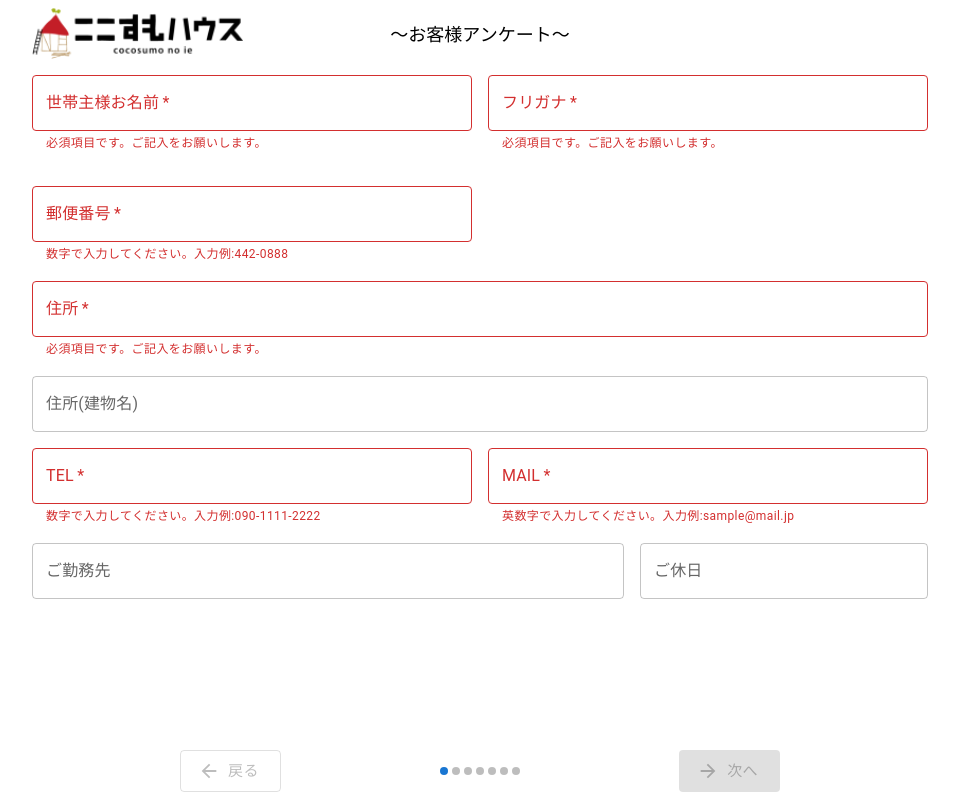
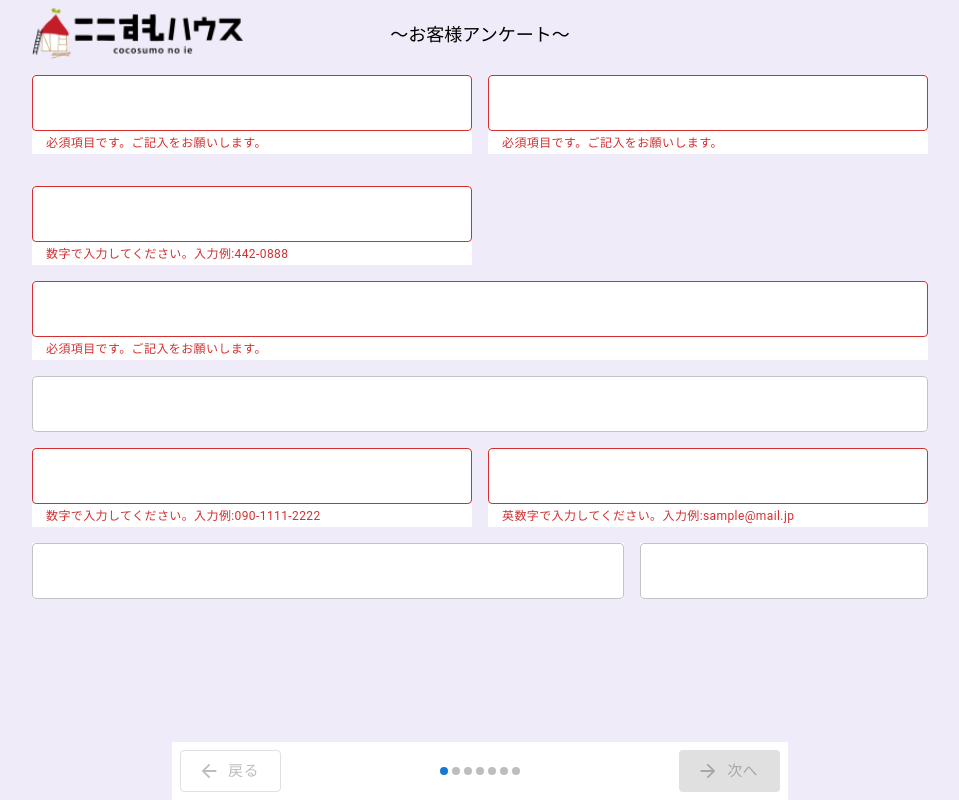
Before and after one commit to RPA02coco/cocoEnquete, a React (Create React App) app: page / in a window 1280 px wide. Shown: the whole page, without its empty margins (160-1119 px from the left). Built offline with nearby package versions, Linux system fonts and the light colour scheme.

Commit message:
見栄えの修正

```diff
--- a/src/compornents/Box/ErrorMessage.jsx
+++ /dev/null
@@ -1,23 +0,0 @@
-import PropTypes from 'prop-types';
-import { Box } from '@mui/material';
-
-const ErrorMessage = ({ Sentence }) => {
-  return (
-    <Box
-      sx={{
-        flexGrow: 1
-        , width: { sm: `calc(100% - 8px)` }
-        , color: 'red'
-        , fontSize: '8px'
-      }}
-    >
-      {Sentence}
-    </Box>
-  )
-}
-
-ErrorMessage.propTypes = {
-  Sentence: PropTypes.string,
-};
-
-export default ErrorMessage;
--- a/src/compornents/Button/NextButton.jsx
+++ b/src/compornents/Button/NextButton.jsx
@@ -1,7 +1,6 @@
 import PropTypes from 'prop-types';
 import { Button } from '@mui/material';
 import ArrowForwardIcon from '@mui/icons-material/ArrowForward';
-import ErrorMessage from '../Box/ErrorMessage';
 
 const NextButton = ({ onClick, disabled }) => {
   return (
--- a/src/compornents/Input/Pulldown.jsx
+++ b/src/compornents/Input/Pulldown.jsx
@@ -13,6 +13,7 @@ export const Pulldown = ({ tgtName, tgtArray, tgtLabel, onChange, form }) => {
           name={tgtName}
           label={tgtLabel}
           onChange={onChange}
+          sx={{ backgroundColor: '#ffffff' }}
         >
           {tgtArray.map((item) => {
             return <MenuItem value={item} key={`key_${tgtName}${item}`}>{item}</MenuItem>
@@ -43,6 +44,7 @@ export const PulldownObj = ({ tgtName, tgtObj, tgtLabel, onChange, form }) => {
           name={tgtName}
           label={tgtLabel}
           onChange={onChange}
+          sx={{ backgroundColor: '#ffffff' }}
         >
           {Object.keys(tgtObj).map((item) => {
             return <MenuItem value={item} key={`key_${tgtName}${item}`}>{item}</MenuItem>
--- a/src/compornents/Input/TextBox.jsx
+++ b/src/compornents/Input/TextBox.jsx
@@ -11,7 +11,9 @@ export const TextBox = ({ tgtName, tgtLabel, form, onChange, required }) => {
       name={tgtName}
       error={form[tgtName].valueError}
       helperText={form[tgtName].valueError && form[tgtName].errorText}
-      onChange={onChange} />
+      onChange={onChange}
+      sx={{ backgroundColor: '#ffffff' }}
+    />
   )
 }
 
@@ -34,6 +36,7 @@ export const TBwithUnit = ({ tgtName, tgtLabel, form, onChange, required, unit }
       error={form[tgtName].valueError}
       helperText={form[tgtName].valueError && form[tgtName].errorText}
       onChange={onChange}
+      sx={{ backgroundColor: '#ffffff' }}
       InputProps={{
         endAdornment: (
           <InputAdornment position="start">
@@ -41,7 +44,7 @@ export const TBwithUnit = ({ tgtName, tgtLabel, form, onChange, required, unit }
           </InputAdornment>
         ),
       }}
-       />
+    />
   )
 }
 
--- a/src/compornents/content/BasicInformation.jsx
+++ b/src/compornents/content/BasicInformation.jsx
@@ -9,28 +9,38 @@ import nullJudge from '../../helpers/nullJudgement';
 import { TextBox } from '../Input/TextBox';
 
 const BasicInformation = ({ form, setForm }) => {
-  const changeHandler = (name) => (value) => {
+  const changeHandler = (name) => {
+    console.log('[Change]', name, 'valueError', form[name].valueError);
+    if (form[name].valueError) {
+      BlurHandler(name);
+    }
+  }
+
+  const BlurHandler = (name) => (value) => {
+    console.log('[Blur]', name, 'valueError', form[name].valueError, value);
     let errFlg = false;
     setForm((prev) => {
       errFlg = errorJudgement(name, value);
       return {
         ...prev, [name]: {
           ...prev[name],
+          touch: true,
           value: nullJudge(form, name, value),
           valueError: errFlg,
         },
       };
     });
   };
-  // console.log(form);
+
+  console.log(form);
 
   return (
     <Grid container spacing={2}>
       <Grid item xs={12} md={6}>
-        <TextBox tgtName='fullname' tgtLabel='世帯主様お名前' form={form} onChange={changeHandler('fullname')} required={true} />
+        <TextBox tgtName='fullname' form={form} onChange={changeHandler('fullname')} onBlur={BlurHandler('fullname')} required={true} />
       </Grid>
       <Grid item xs={12} md={6}>
-        <TextBox tgtName='furigana' tgtLabel='フリガナ' form={form} onChange={changeHandler('furigana')} required={true} />
+        <TextBox tgtName='furigana' form={form} onChange={changeHandler('furigana')} onBlur={BlurHandler('furigana')} required={true} />
       </Grid>
       <Grid item xs={12} md={12}>
         <LocalizationProvider dateAdapter={AdapterDateFns} locale={ja}>
@@ -41,31 +51,32 @@ const BasicInformation = ({ form, setForm }) => {
             mask="____年__月__日"
             inputFormat="yyyy年MM月dd日"
             views={['year', 'month', 'day']}
-            onChange={changeHandler('birthday')}
+            onChange={BlurHandler('birthday')}
+            sx={{ backgroundColor: '#ffffff' }}
             renderInput={(params) => <TextField {...params} />}
           />
         </LocalizationProvider>
       </Grid>
       <Grid item xs={8} md={6}>
-        <TextBox tgtName='postCode' tgtLabel='郵便番号' form={form} onChange={changeHandler('postCode')} required={true} />
+        <TextBox tgtName='postCode' form={form} onChange={changeHandler('postCode')} onBlur={BlurHandler('postCode')} required={true} />
       </Grid>
       <Grid item xs={12} md={12}>
-        <TextBox tgtName='address' tgtLabel='住所' form={form} onChange={changeHandler('address')} required={true} />
+        <TextBox tgtName='address' form={form} onChange={changeHandler('address')} onBlur={BlurHandler('address')} required={true} />
       </Grid>
       <Grid item xs={12} md={12}>
-        <TextBox tgtName='address2' tgtLabel='住所(建物名)' form={form} onChange={changeHandler('address2')} required={false} />
+        <TextBox tgtName='address2' form={form} onChange={changeHandler('address2')} onBlur={BlurHandler('address2')} required={false} />
       </Grid>
       <Grid item xs={12} md={6}>
-        <TextBox tgtName='tel' tgtLabel='TEL' form={form} onChange={changeHandler('tel')} required={true} />
+        <TextBox tgtName='tel' form={form} onChange={changeHandler('tel')} onBlur={BlurHandler('tel')} required={true} />
       </Grid>
       <Grid item xs={12} md={6}>
-        <TextBox tgtName='mail' tgtLabel='MAIL' form={form} onChange={changeHandler('mail')} required={true} />
+        <TextBox tgtName='mail' form={form} onChange={changeHandler('mail')} onBlur={BlurHandler('mail')} required={true} />
       </Grid>
       <Grid item xs={12} md={8}>
-        <TextBox tgtName='workPlace' tgtLabel='ご勤務先' form={form} onChange={changeHandler('workPlace')} required={false} />
+        <TextBox tgtName='workPlace' form={form} onChange={changeHandler('workPlace')} onBlur={BlurHandler('workPlace')} required={false} />
       </Grid>
       <Grid item xs={12} md={4}>
-        <TextBox tgtName='holiday' tgtLabel='ご休日' form={form} onChange={changeHandler('holiday')} required={false} />
+        <TextBox tgtName='holiday' form={form} onChange={changeHandler('holiday')} onBlur={BlurHandler('holiday')} required={false} />
       </Grid>
     </Grid>
   );
--- a/src/constantDefinition/formInit.js
+++ b/src/constantDefinition/formInit.js
@@ -1,15 +1,15 @@
 import format from 'date-fns/format';
 
 export const formInit = {
-  fullname: { label: '名前', value: '', pageNum: 0, touch: false, valueError: true, errorText: '必須項目です。ご記入をお願いします。' },
-  furigana: { label: 'フリガナ', value: '', pageNum: 0, touch: false, valueError: true, errorText: '必須項目です。ご記入をお願いします。' },
+  fullname: { label: '【必須】世帯主様お名前', value: '', pageNum: 0, touch: false, valueError: true, errorText: '必須項目です。ご記入をお願いします。' },
+  furigana: { label: '【必須】フリガナ', value: '', pageNum: 0, touch: false, valueError: true, errorText: '必須項目です。ご記入をお願いします。' },
   dateEntered: { label: '記入日', value: format(new Date(), "yyyy-MM-dd'T'HH:mm:00'Z'") },
   birthday: { label: '誕生日', value: '', pageNum: 0, touch: false, valueError: true, errorText: '必須項目です。ご記入をお願いします。' },
-  postCode: { label: '郵便番号', value: '', pageNum: 0, touch: false, valueError: true, errorText: '数字で入力してください。入力例:442-0888' },
-  address: { label: '住所', value: '', pageNum: 0, touch: false, valueError: true, errorText: '必須項目です。ご記入をお願いします。' },
+  postCode: { label: '【必須】郵便番号', value: '', pageNum: 0, touch: false, valueError: true, errorText: '数字で入力してください。入力例:442-0888' },
+  address: { label: '【必須】住所', value: '', pageNum: 0, touch: false, valueError: true, errorText: '必須項目です。ご記入をお願いします。' },
   address2: { label: '住所(建物名)', value: '', pageNum: 0 },
-  tel: { label: 'TEL', value: '', pageNum: 0, touch: false, valueError: true, errorText: '数字で入力してください。入力例:090-1111-2222' },
-  mail: { label: 'MAIL', value: '', pageNum: 0, touch: false, valueError: true, errorText: '英数字で入力してください。入力例:sample@mail.jp' },
+  tel: { label: '【必須】TEL', value: '', pageNum: 0, touch: false, valueError: true, errorText: '数字で入力してください。入力例:090-1111-2222' },
+  mail: { label: '【必須】MAIL', value: '', pageNum: 0, touch: false, valueError: true, errorText: '英数字で入力してください。入力例:sample@mail.jp' },
   workPlace: { label: 'ご勤務先', pageNum: 0, value: '' },
   holiday: { label: 'ご休日', pageNum: 0, value: '' },
   works: { label: 'ご職業', pageNum: 1, value: '' },
--- a/src/index.css
+++ b/src/index.css
@@ -4,6 +4,7 @@ body {
     sans-serif;
   -webkit-font-smoothing: antialiased;
   -moz-osx-font-smoothing: grayscale;
+  background-color: #f0ebf8;
 }
 
 code {
```
